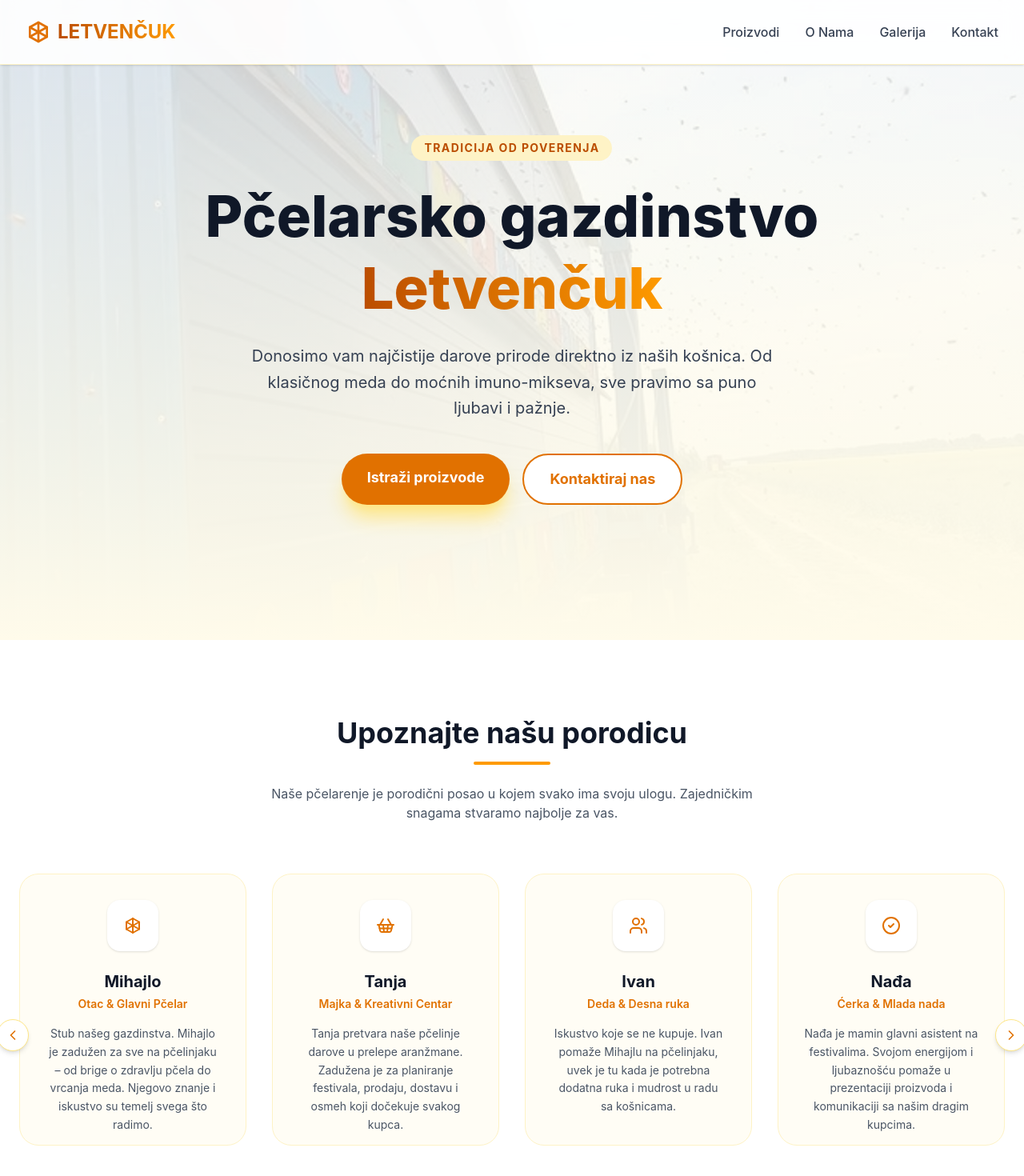
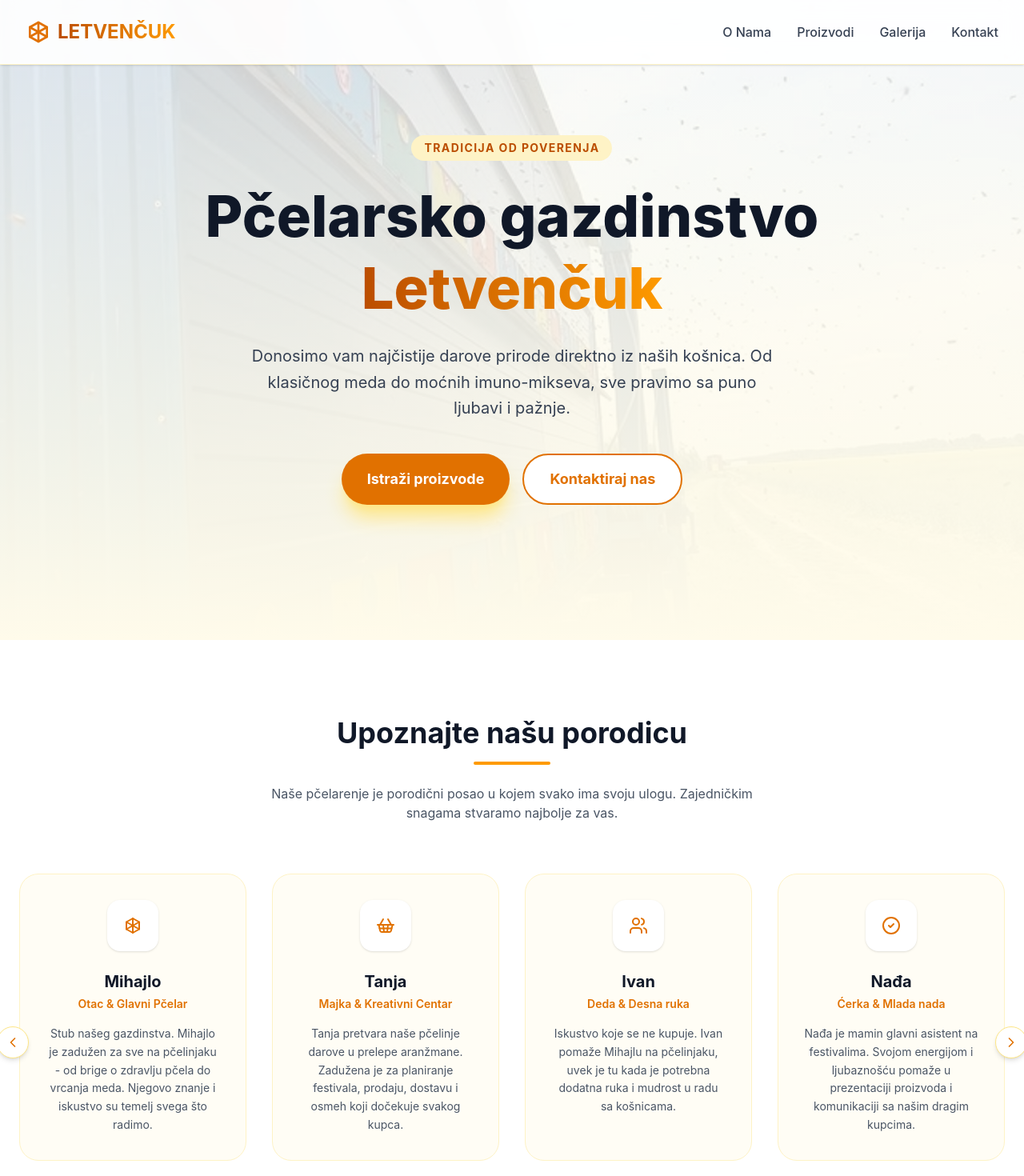
Before and after one commit to NikolaLetvencuk/letvencuk-med, a React (Vite) app: page / in a window 1280 px wide. Shown: the top 1470 px of the page at 80% size. Built offline with nearby package versions, Linux system fonts and the light colour scheme.

Commit message:
feat: milanove izmene za scroll i za sirinu ekrana

```diff
--- a/src/App.tsx
+++ b/src/App.tsx
@@ -52,7 +52,7 @@ const familyMembers = [
   {
     name: "Mihajlo",
     role: "Otac & Glavni Pčelar",
-    description: "Stub našeg gazdinstva. Mihajlo je zadužen za sve na pčelinjaku – od brige o zdravlju pčela do vrcanja meda. Njegovo znanje i iskustvo su temelj svega što radimo.",
+    description: "Stub našeg gazdinstva. Mihajlo je zadužen za sve na pčelinjaku - od brige o zdravlju pčela do vrcanja meda. Njegovo znanje i iskustvo su temelj svega što radimo.",
     icon: <BeeIcon className="w-6 h-6 text-amber-600" />
   },
   {
@@ -76,7 +76,7 @@ const familyMembers = [
   {
     name: "Nikola",
     role: "Sin & Dostava",
-    description: "Nikola je naš pouzdani glasnik. Uvek spreman da pomogne — bilo da je u pitanju dostava meda na kućnu adresu, pakovanje porudžbina ili jednostavno da bude tu kada je potrebna još jedna ruka.",
+    description: "Nikola je naš pouzdani glasnik. Uvek spreman da pomogne  bilo da je u pitanju dostava meda na kućnu adresu, pakovanje porudžbina ili jednostavno da bude tu kada je potrebna još jedna ruka.",
     icon: <Truck className="w-6 h-6 text-amber-600" />
   }
 ];
@@ -254,18 +254,36 @@ const galleryImages = [
   { url: "images/gajbice_lepa_slika.jpg", caption: "Gajbice spremne za isporuku" }
 ];
 
+const scrollToId = (id: string) => {
+  const el = document.getElementById(id);
+  if (!el) return;
+
+  const navHeight = 80; // približna visina fiksnog navbara
+  const top = el.getBoundingClientRect().top + window.scrollY - navHeight;
+
+  window.scrollTo({
+    top,
+    behavior: 'smooth',
+  });
+};
+
 // --- Components ---
 const FamilyCarousel = () => {
   const [currentIndex, setCurrentIndex] = useState(0);
   const [direction, setDirection] = useState(0);
   const total = familyMembers.length;
-  const [visibleCount, setVisibleCount] = useState(
-    window.innerWidth < 768 ? 1 : 4
-  );
+  const getVisibleCount = () => {
+  const w = window.innerWidth;
+  if (w < 768) return 1;
+  if (w <= 1200) return 3;
+  return 4;
+};
+
+const [visibleCount, setVisibleCount] = useState(getVisibleCount);
 
 useEffect(() => {
   const handleResize = () => {
-      setVisibleCount(window.innerWidth < 768 ? 1 : 4);
+    setVisibleCount(getVisibleCount());
   };
   window.addEventListener('resize', handleResize);
   return () => window.removeEventListener('resize', handleResize);
@@ -307,12 +325,18 @@ const FamilyCarousel = () => {
             animate="center"
             exit="exit"
             transition={{ duration: 0.35, ease: "easeInOut" }}
-            className={`grid gap-8 ${visibleCount === 1 ? 'grid-cols-1' : 'grid-cols-1 md:grid-cols-2 lg:grid-cols-4'}`}
+            className={`grid gap-8 ${
+              visibleCount === 1
+                ? 'grid-cols-1'
+                : visibleCount === 3
+                ? 'grid-cols-3'
+                : 'grid-cols-4'
+            }`}
           >
             {getVisible().map((member) => (
               <div
                 key={member.name}
-                className="h-[340px] overflow-y-hidden p-8 rounded-3xl bg-amber-50/50 border border-amber-100 text-center hover:bg-white hover:shadow-xl transition group"
+                className="p-8 rounded-3xl bg-amber-50/50 border border-amber-100 text-center hover:bg-white hover:shadow-xl transition group"
               >
                 <div className="w-16 h-16 bg-white rounded-2xl flex items-center justify-center mx-auto mb-6 shadow-sm group-hover:scale-110 transition">
                   {member.icon}
@@ -447,6 +471,11 @@ const ProductCarousel = ({ items, onClick }: { items: Product[], onClick: (p: Pr
 const Navbar = () => {
   const [isOpen, setIsOpen] = useState(false);
 
+  const handleNavClick = (sectionId: string) => {
+    setIsOpen(false);
+    scrollToId(sectionId);
+  };
+
   return (
     <nav className="fixed w-full bg-white/90 backdrop-blur-md z-50 border-b border-amber-100 shadow-sm">
       <div className="max-w-7xl mx-auto px-4 sm:px-6 lg:px-8">
@@ -457,15 +486,34 @@ const Navbar = () => {
               LETVENČUK
             </span>
           </div>
+
+          {/* desktop linkovi */}
           <div className="hidden md:flex space-x-8">
-            <a href="#proizvodi" className="text-gray-700 hover:text-amber-600 transition font-medium">Proizvodi</a>
-            <a href="#porodica" className="text-gray-700 hover:text-amber-600 transition font-medium">O Nama</a>
-            <a href="#galerija" className="text-gray-700 hover:text-amber-600 transition font-medium">Galerija</a>
-            <a href="#kontakt" className="text-gray-700 hover:text-amber-600 transition font-medium">Kontakt</a>
+            <button
+              onClick={() => handleNavClick('porodica')}
+              className="text-gray-700 hover:text-amber-600 transition font-medium"
+            >
+              O Nama
+            </button>
+            <button
+              onClick={() => handleNavClick('proizvodi')}
+              className="text-gray-700 hover:text-amber-600 transition font-medium"
+            >
+              Proizvodi
+            </button>
+            <button
+              onClick={() => handleNavClick('galerija')}
+              className="text-gray-700 hover:text-amber-600 transition font-medium"
+            >
+              Galerija
+            </button>
+            <button
+              onClick={() => handleNavClick('kontakt')}
+              className="text-gray-700 hover:text-amber-600 transition font-medium"
+            >
+              Kontakt
+            </button>
           </div>
-          <button className="md:hidden text-amber-600" onClick={() => setIsOpen(!isOpen)}>
-            {isOpen ? <X size={28} /> : <div className="flex flex-col gap-1.5"><div className="w-8 h-0.5 bg-amber-600"></div><div className="w-8 h-0.5 bg-amber-600"></div><div className="w-8 h-0.5 bg-amber-600"></div></div>}
-          </button>
         </div>
       </div>
       <AnimatePresence>
@@ -591,7 +639,7 @@ export const App = () => {
   const [selectedProduct, setSelectedProduct] = useState<Product | null>(null);
 
   return (
-    <div className="min-h-screen bg-amber-50/30 selection:bg-amber-200">
+    <div id="top" className="min-h-screen bg-amber-50/30 selection:bg-amber-200">
       <Navbar />
 
       {/* Hero Section */}
@@ -625,18 +673,18 @@ export const App = () => {
               Od klasičnog meda do moćnih imuno-mikseva, sve pravimo sa puno ljubavi i pažnje.
             </p>
             <div className="flex flex-col sm:flex-row gap-4 justify-center">
-              <a
-                href="#proizvodi"
+              <button
+                onClick={() => scrollToId('proizvodi')}
                 className="bg-amber-600 hover:bg-amber-700 text-white px-8 py-4 rounded-full text-lg font-bold transition transform hover:scale-105 shadow-xl shadow-amber-200"
               >
                 Istraži proizvode
-              </a>
-              <a
-                href="#kontakt"
+              </button>
+              <button
+                onClick={() => scrollToId('kontakt')}
                 className="bg-white border-2 border-amber-600 text-amber-600 px-8 py-4 rounded-full text-lg font-bold transition hover:bg-amber-50 transform hover:scale-105"
               >
                 Kontaktiraj nas
-              </a>
+              </button>
             </div>
           </motion.div>
         </div>
@@ -840,9 +888,24 @@ export const App = () => {
             © {new Date().getFullYear()} Pčelarsko gazdinstvo Letvenčuk. Sva prava zadržana.
           </p>
           <div className="flex justify-center gap-6 mt-6">
-            <a href="#" className="text-gray-400 hover:text-amber-600 transition">Početna</a>
-            <a href="#proizvodi" className="text-gray-400 hover:text-amber-600 transition">Proizvodi</a>
-            <a href="#kontakt" className="text-gray-400 hover:text-amber-600 transition">Kontakt</a>
+            <button
+              onClick={() => scrollToId('top')} // ako dodaš id na vrh (npr. na body wrapper) ili samo window.scrollTo(0,..)
+              className="text-gray-400 hover:text-amber-600 transition"
+            >
+              Početna
+            </button>
+            <button
+              onClick={() => scrollToId('proizvodi')}
+              className="text-gray-400 hover:text-amber-600 transition"
+            >
+              Proizvodi
+            </button>
+            <button
+              onClick={() => scrollToId('kontakt')}
+              className="text-gray-400 hover:text-amber-600 transition"
+            >
+              Kontakt
+            </button>
           </div>
           <div className="flex justify-center gap-5 mt-8">
 
```
Lines whose indentation alone changed are shown as unchanged.
